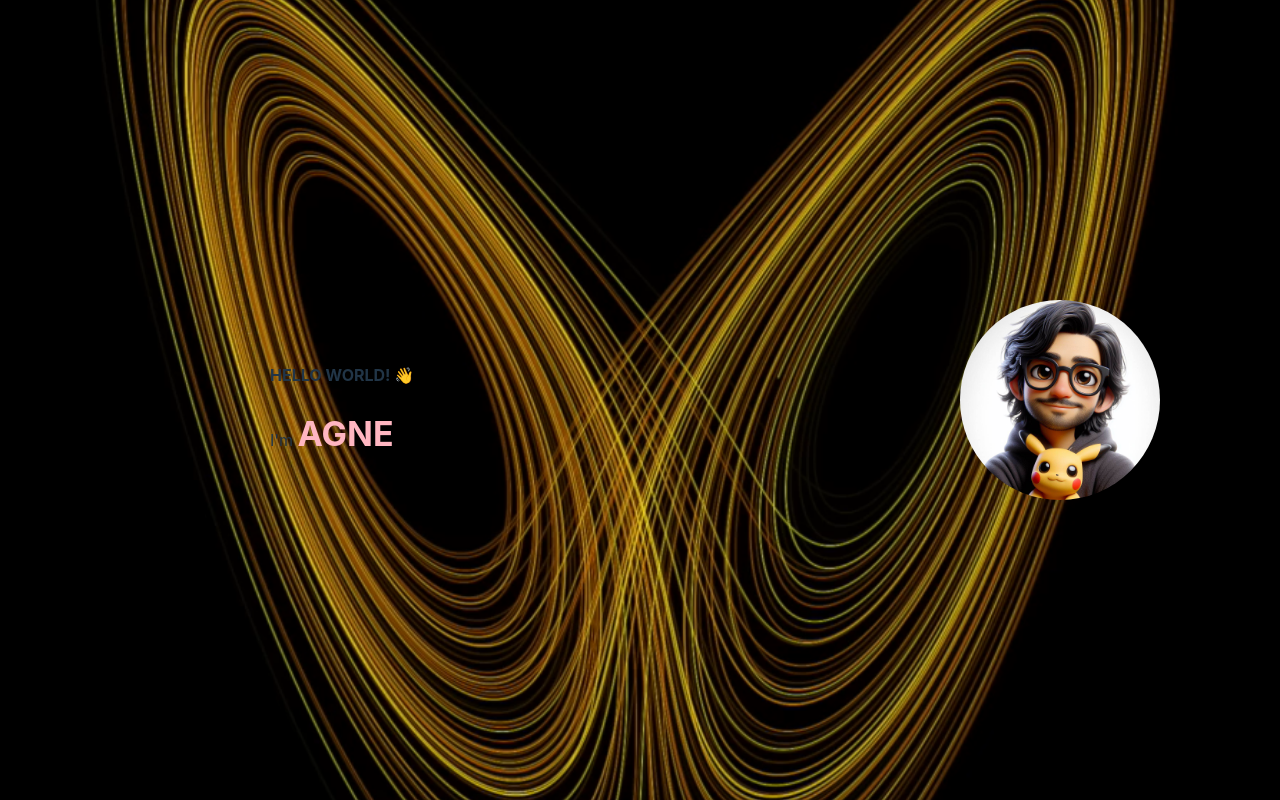
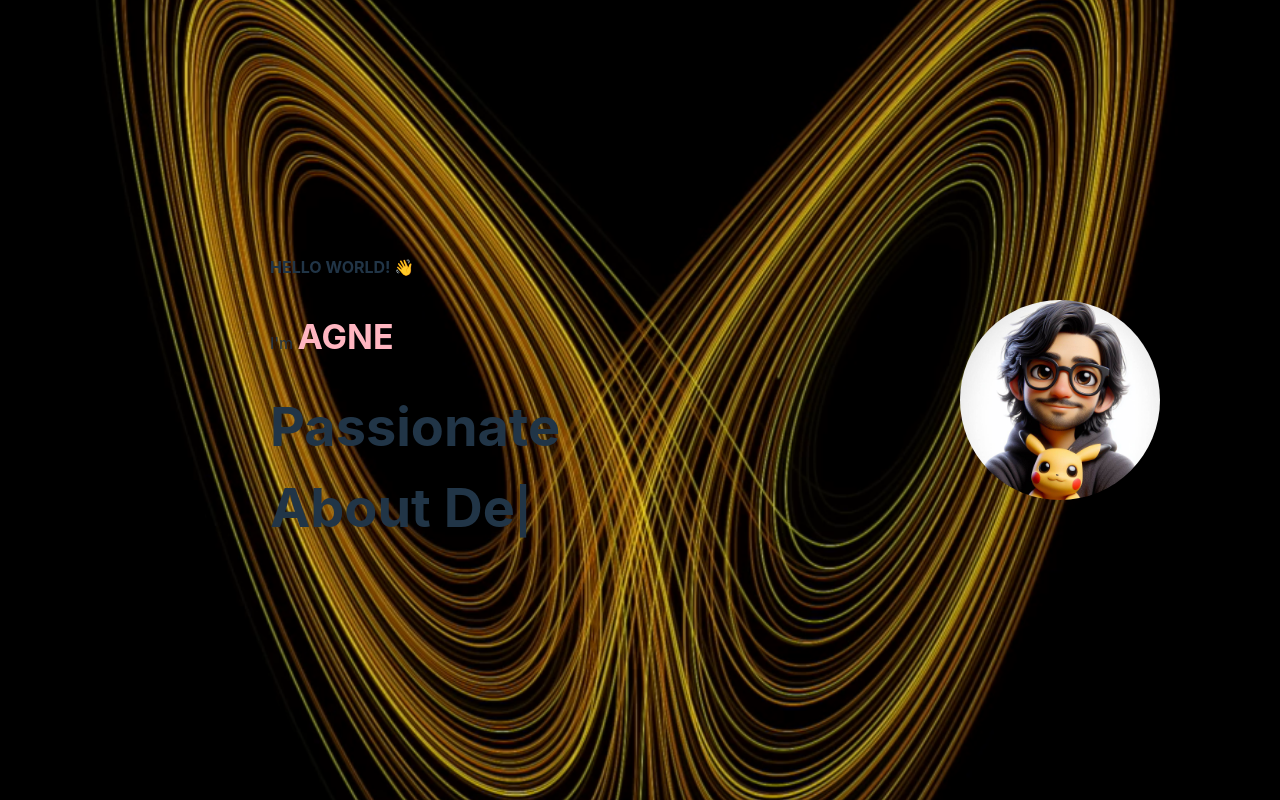
Before and after one commit to Agneypraseed/Agneypraseed.github.io, a React (Vite) app: page / in a window 1280 px wide. Built offline with nearby package versions, Linux system fonts and the light colour scheme.

Commit message:
Typed Text Component

```diff
--- a/src/App.jsx
+++ b/src/App.jsx
@@ -2,27 +2,10 @@ import React from "react";
 import Typed from "typed.js";
 import myAvatar from "../src/assets/avatar.jpg";
 import bg from "../src/assets/bg.png";
-import { useState, useEffect, useRef } from "react";
+import TypedText from "./components/TypedText";
+import { useState, useEffect } from "react";
 
 const App = () => {
-    const el = useRef(null);
-
-    useEffect(() => {
-        const typed = new Typed(el.current, {
-            strings: ["AGNEY", "अग्नेय", "АГНЕЙ", "അഗ്നേയ"],
-            startDelay: 300,
-            typeSpeed: 100,
-            backSpeed: 100,
-            backDelay: 100,
-            loop: true,
-            cursorChar: "",
-        });
-
-        return () => {
-            typed.destroy();
-        };
-    }, []);
-
     return (
         <div
             style={{
@@ -46,8 +29,29 @@ const App = () => {
                     <h4>HELLO WORLD! 👋</h4>
                     I'm{" "}
                     <strong style={{ color: "lightpink" }}>
-                        <span ref={el} style={{ fontSize: "34px" }}></span>
+                        <TypedText
+                            strings={["AGNEY", "अग्नेय", "АГНЕЙ", "അഗ്നേയ"]}
+                            startDelay={300}
+                            typeSpeed={100}
+                            backSpeed={100}
+                            backDelay={100}
+                            loop={true}
+                            cursorChar={""}
+                            fontSize={34}
+                        />
                     </strong>
+                    <h3>
+                        <TypedText
+                            strings={["FULL STACK DEVELOPER", "Passionate About Deep Learning "]}
+                            startDelay={300}
+                            typeSpeed={100}
+                            backSpeed={100}
+                            backDelay={100}
+                            loop={true}
+                            cursorChar={"|"}
+                            fontSize={54}
+                        />
+                    </h3>
                 </div>
             </div>
             <div style={{ display: "flex", justifyContent: "flex-end", marginRight: "100px" }}>
--- /dev/null
+++ b/src/components/TypedText.css
@@ -0,0 +1,4 @@
+.typed-cursor {
+    font-size: 2.8rem;
+    line-height: 1.5;
+}
--- /dev/null
+++ b/src/components/TypedText.jsx
@@ -0,0 +1,31 @@
+import React, { useRef, useEffect } from "react";
+import Typed from "typed.js";
+import "./TypedText.css";
+
+const TypedText = ({ strings, startDelay, typeSpeed, backSpeed, backDelay, loop, cursorChar, fontSize }) => {
+    const typedRef = useRef(null);
+
+    useEffect(() => {
+        const options = {
+            strings,
+            startDelay,
+            typeSpeed,
+            backSpeed,
+            backDelay,
+            loop,
+            cursorChar,
+        };
+
+        if (typedRef.current) {
+            const typedInstance = new Typed(typedRef.current, options);
+
+            return () => {
+                typedInstance.destroy();
+            };
+        }
+    }, [strings, startDelay, typeSpeed, backSpeed, backDelay, loop, cursorChar]);
+
+    return <span ref={typedRef} style={{ fontSize: fontSize }}></span>;
+};
+
+export default TypedText;
```
